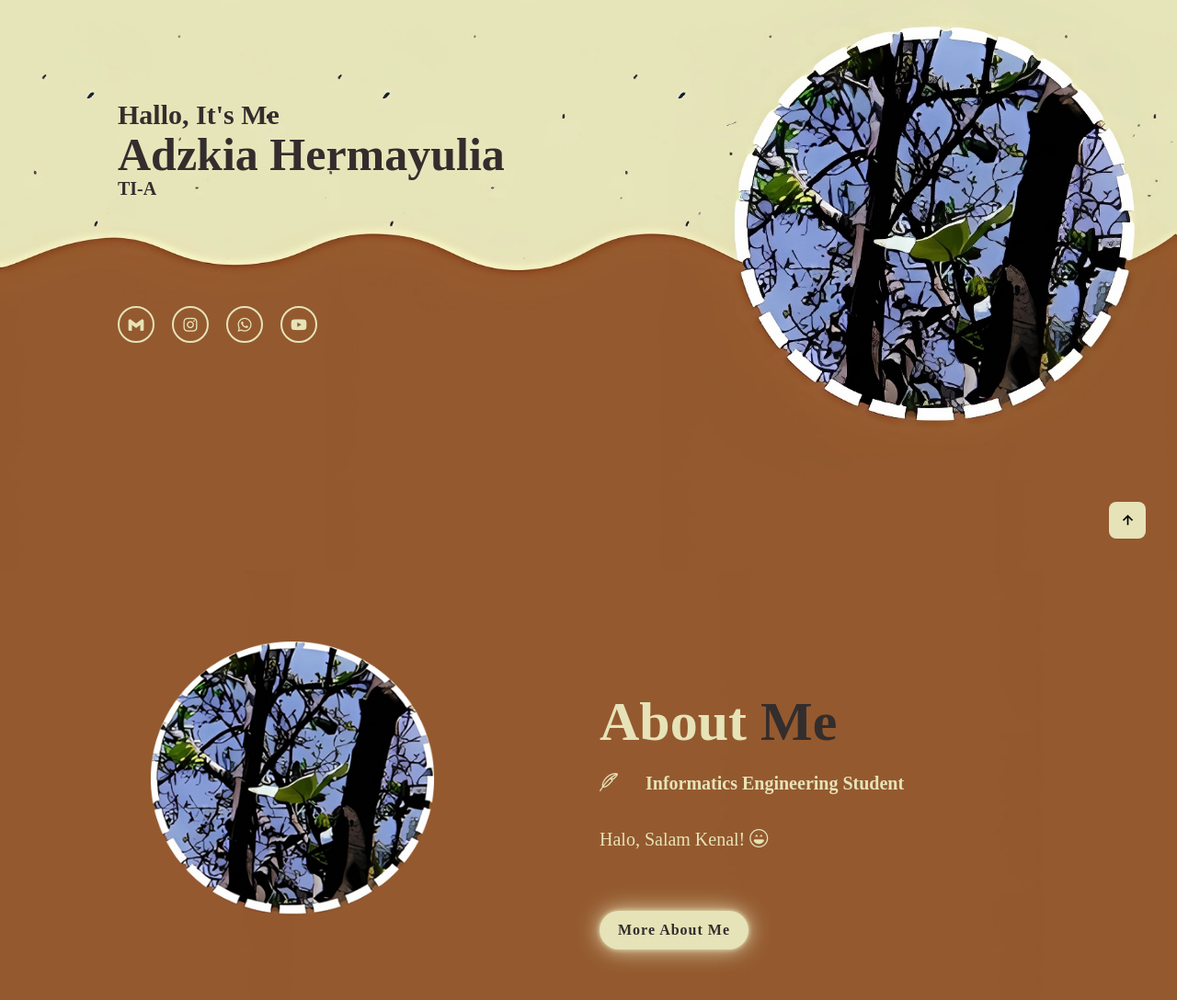
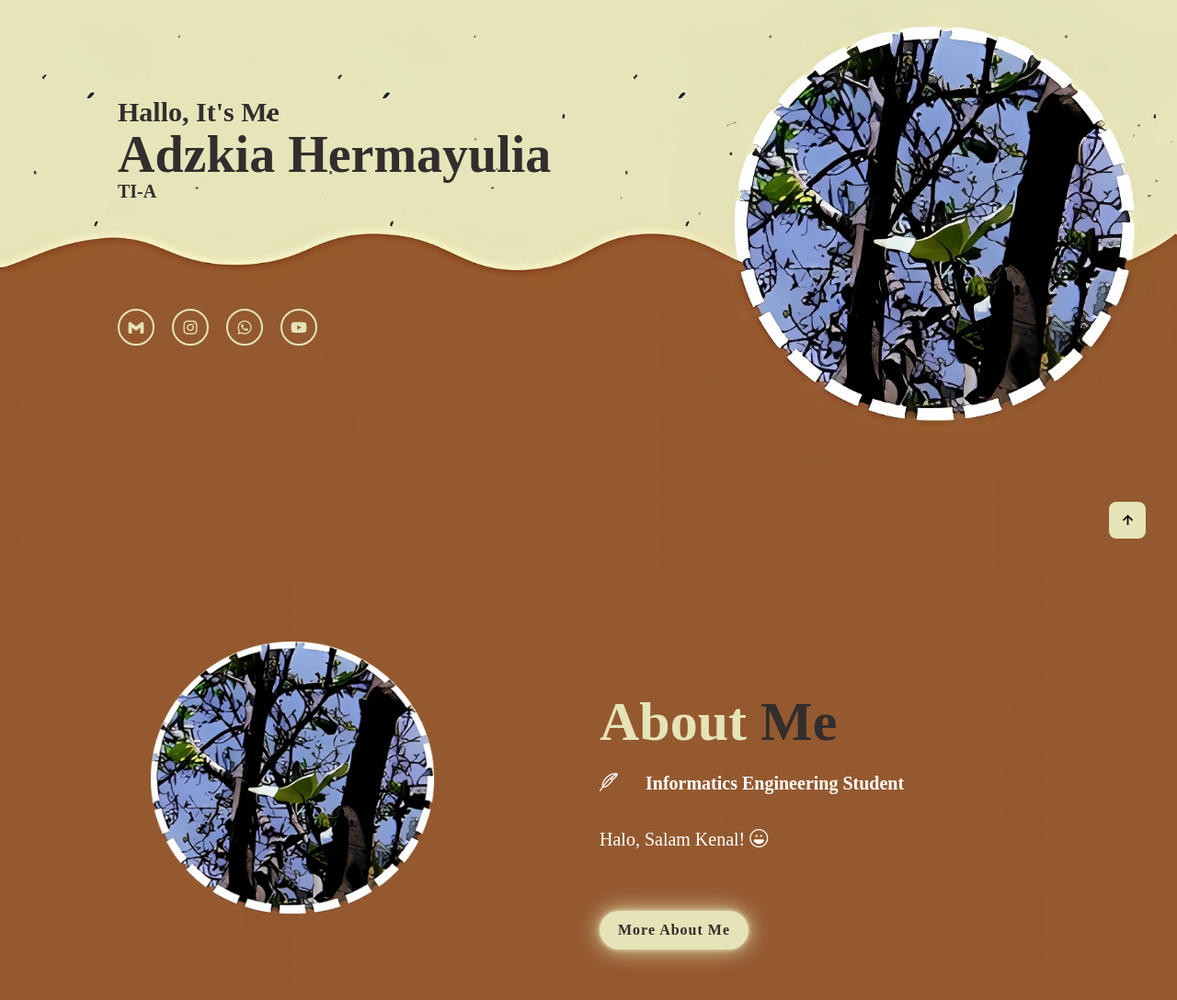
Before and after one commit to adzkiahy/project2, a plain HTML site: page index.html in a window 1280 px wide. Shown: the part 180-1268 px from the top of the page at 92% size. Drawn offline with nearby package versions, Linux system fonts and the light colour scheme.

Commit message:
stylesheet.css

```diff
--- a/stylesheet.css
+++ b/stylesheet.css
@@ -83,7 +83,7 @@ body {
   color: rgb(51, 45, 45);
 }
 .home-content h1 {
-  font-size: 50px;
+  font-size: 56px;
   font-weight: 700;
   margin: -3px 0;
   opacity: 0;
@@ -167,14 +167,14 @@ body {
 .about-text h4 {
   font-size: 20px;
   font-weight: 600;
-  color:#e6e3b8;
+  color: #fff;
   line-height: 1.7;
   margin: 15px 0 30px;
   animation: slideLeft 1s ease forwards;
   animation-delay: calc(0.2s * var(--i));
 }
 .about-text p {
-  color: #e6e3b8;
+  color: #ffffff;
   font-size: 20px;
   line-height: 1.4;
   margin-bottom: 4rem;
@@ -337,6 +337,7 @@ form textarea {
   width: 90%;
   padding: 18px;
   background: #e6e3b8;
+  color: black;
   font-size: 1rem;
   font-weight: 600;
   margin-bottom: 0.5rem;
@@ -429,7 +430,7 @@ form textarea {
 }
 
 @media screen and (max-width: 1000px) {
-   body {
+  body {
     flex-direction: column;
   }
   .home {
```
